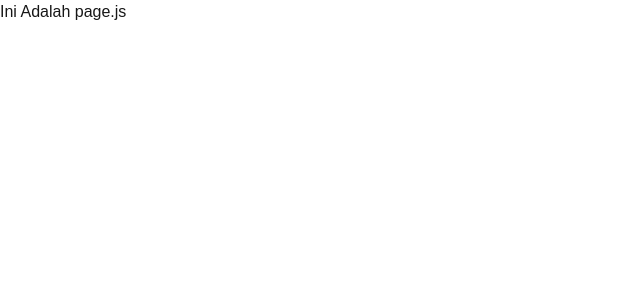
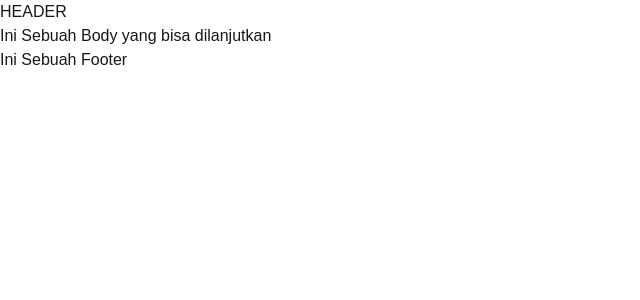
Before and after one commit to satya2221/learn-basic-next, a Next.js app: page / in a window 1280 px wide. Shown: the top 300 px of the page, without its empty margins (0-640 px from the left). Built offline with nearby package versions, Linux system fonts and the light colour scheme.

Commit message:
feat: try make & use component

```diff
--- a/src/app/page.js
+++ b/src/app/page.js
@@ -1,3 +1,11 @@
+import { Header } from "@/components/header"
+import { Body } from "@/components/body"
+import { Footer } from "@/components/footer"
+
 export default function Page(){
-  return <div>Ini Adalah page.js</div>
+  return <div>
+    <Header />
+    <Body />
+    <Footer />
+  </div>
 }
--- /dev/null
+++ b/src/components/body.jsx
@@ -0,0 +1,3 @@
+export const Body = () => {
+    return <div>Ini Sebuah Body yang bisa dilanjutkan</div>
+}
--- /dev/null
+++ b/src/components/footer.jsx
@@ -0,0 +1,3 @@
+export const Footer = () => {
+    return <div>Ini Sebuah Footer</div>
+}
--- /dev/null
+++ b/src/components/header.jsx
@@ -0,0 +1,3 @@
+export  const Header = () => {
+    return <div>HEADER</div>
+}
```
